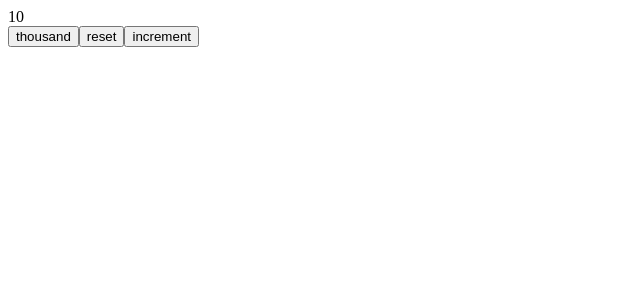
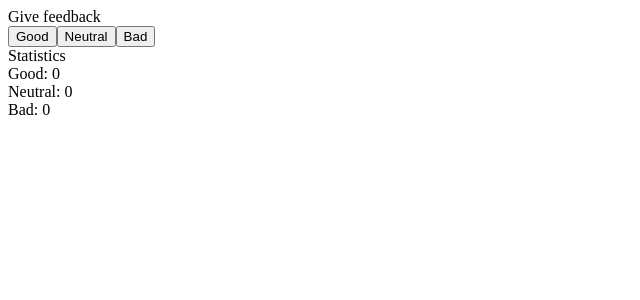
Before and after one commit to Helenagg/curse-fullStack-open, a React (Vite) app: page / in a window 1280 px wide. Shown: the top 300 px of the page, without its empty margins (0-640 px from the left). Built offline with nearby package versions, Linux system fonts and the light colour scheme.

Commit message:
exercise 1.6

```diff
--- a/src/App.jsx
+++ b/src/App.jsx
@@ -1,64 +1,38 @@
 import { useState } from 'react';
 
-const History = ({ allClicks }) => {
-  if (allClicks.length === 0) {
-    return (
-      <div>
-        The app is used by pressing the buttons
-      </div>
-    )
+const Button = ({ handleClick, text }) => <button onClick={handleClick}>{text}</button>
+
+const Display = (props) => <div>{props.text}</div>
+
+const Results = ({ text, result }) => <div>{text}{result}</div>
+
+const App = () => {
+  const [goodValue, setGoodValue] = useState(0)
+  const [neutralValue, setNeutralValue] = useState(0)
+  const [badValue, setBadValue] = useState(0)
+
+  const handleGoodClick = () => {
+    setGoodValue(goodValue + 1)
+  }
+
+  const handleNeutralClick = () => {
+    setNeutralValue(neutralValue + 1)
+  }
+
+  const handleBadClick = () => {
+    setBadValue(badValue + 1)
   }
 
   return (
     <div>
-      button press history: {allClicks.join(' ')}
-    </div>
-  )
-}
-
-const Button = ({ handleClick, text }) => <button onClick={handleClick}>{text}</button>
-
-const Display = (props) => <div>{props.value}</div>
-
-const App = () => {
-  const [left, setLeft] = useState(0)
-  const [right, setRight] = useState(0)
-  const [allClicks, setAll] = useState([])
-  const [total, setTotal] = useState([])
-  const [value, setValue] = useState(10)
-
-  const handleLeftClick = () => {
-    setAll(allClicks.concat('L'))
-    const updatedLeft = left + 1
-    setLeft(updatedLeft)
-    setTotal(updatedLeft + right)
-  }
-
-  const handleRightClick = () => {
-    setAll(allClicks.concat('R'))
-    const updatedRight = right + 1
-    setRight(updatedRight)
-    setTotal(left + updatedRight)
-  }
-
-  const setToValue = (newValue) => {
-    console.log('value now', newValue)  // imprime el nuevo valor en la consola
-    setValue(newValue)
-  }
-  return (
-    // <div>
-    //   {left}
-    //   <Button handleClick={handleLeftClick} text={'left'} />
-    //   <Button handleClick={handleRightClick} text={'right'} />
-    //   {right}
-    //   <History allClicks={allClicks} />
-    //   <p>total: {total}</p>
-    // </div>
-    <div>
-      <Display value={value} />
-      <Button handleClick={() => setToValue(1000)} text='thousand' />
-      <Button handleClick={() => setToValue(0)} text='reset' />
-      <Button handleClick={() => setToValue(value + 1)} text='increment' />
+      <Display text={'Give feedback'} />
+      <Button handleClick={handleGoodClick} text='Good' />
+      <Button handleClick={handleNeutralClick} text='Neutral' />
+      <Button handleClick={handleBadClick} text='Bad' />
+      <Display text={'Statistics'} />
+      <Results text='Good: ' result={goodValue} />
+      <Results text='Neutral: ' result={neutralValue} />
+      <Results text='Bad: ' result={badValue} />
     </div>
   )
 };
```
